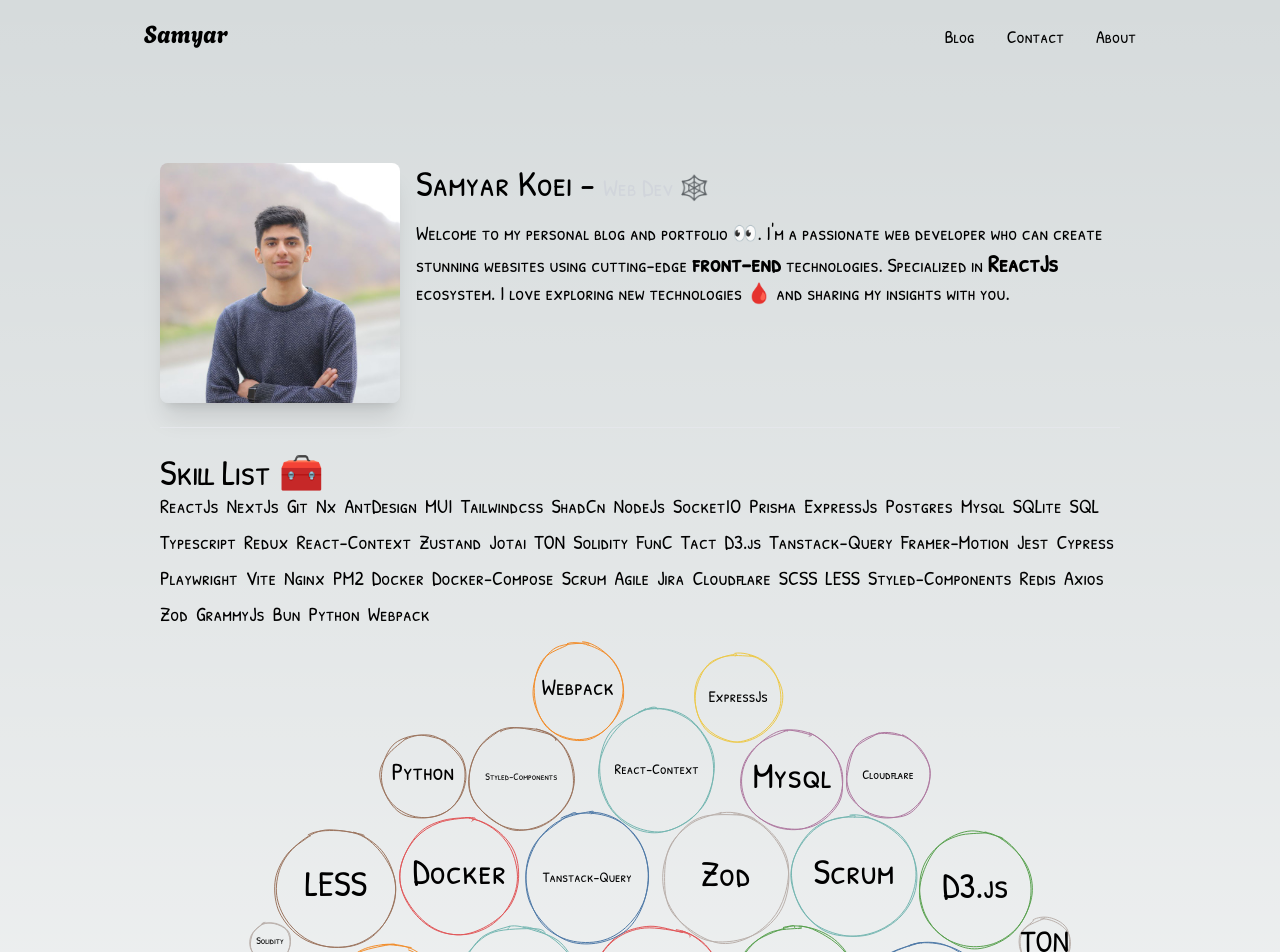
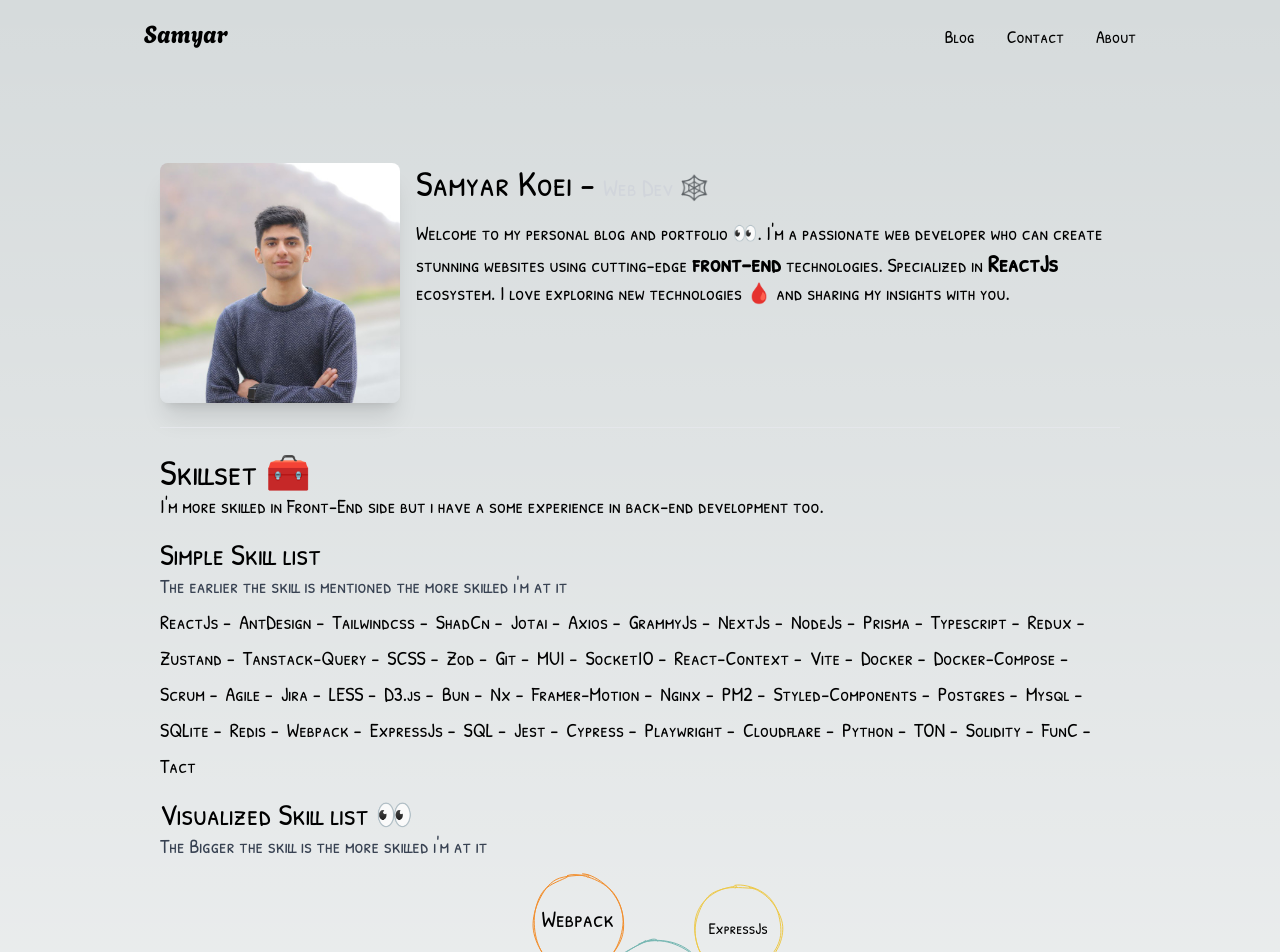
Before and after one commit to samyarkd/samyar, a Next.js app: page / in a window 1280 px wide. Shown: the top 952 px of the page. Built offline with nearby package versions, Linux system fonts and the light colour scheme.

Commit message:
feat: finish skill list

```diff
--- a/src/app/page.tsx
+++ b/src/app/page.tsx
@@ -1,12 +1,12 @@
 import Content from "@/components/content"
 import SkillBubble from "@/components/skill-bubble"
-import { SectionHeader } from "@/components/ui/typography"
+import { Description, SecondaryHeader, SectionHeader } from "@/components/ui/typography"
 import { skills } from "@/utils/static-data"
 import Image from "next/image"
 
 export default function Home() {
   return (
-    <Content className="flex-col gap-6">
+    <Content className="flex flex-col gap-6">
       <section className="flex flex-col-reverse xs:flex-row gap-4">
         <Image
           className="w-full mx-auto object-cover object-center shadow-xl dark:shadow-white/20 shadow-black/10 max-w-xs xs:w-1/4 rounded-lg"
@@ -21,12 +21,23 @@ export default function Home() {
         </div>
       </section>
       <hr className="w-full" />
-      <section className="w-full">
-        <SectionHeader>Skill List 🧰</SectionHeader>
-        <div className="gap-2 flex flex-wrap balance">
-          {
-            skills.map(skill => <span key={skill.label}>{skill.label}</span>)
-          }
+      <section className="flex flex-col gap-4 w-full">
+        <div>
+          <SectionHeader>Skillset 🧰</SectionHeader>
+          <p>I'm more skilled in Front-End side but i have a some experience in back-end development too.</p>
+        </div>
+        <div>
+          <SecondaryHeader>Simple Skill list</SecondaryHeader>
+          <Description className="mb-2">The earlier the skill is mentioned the more skilled i'm at it</Description>
+          <div className="flex gap-2 flex-wrap balance">
+            {
+              skills.sort((a, b) => b.value - a.value).map((skill, idx) => <span key={skill.label}>{skill.label} {idx === skills.length - 1 ? '' : ' - '} </span>)
+            }
+          </div>
+        </div>
+        <div>
+          <SecondaryHeader>Visualized Skill list 👀</SecondaryHeader>
+          <Description className="mb-2">The Bigger the skill is the more skilled i'm at it</Description>
           <SkillBubble />
         </div>
       </section>
--- a/src/components/ui/typography.tsx
+++ b/src/components/ui/typography.tsx
@@ -1,5 +1,14 @@
+import clsx from "clsx"
 import { ReactNode } from "react"
 
 export const SectionHeader = ({ children }: { children: ReactNode }) => {
   return <h1 className="text-4xl">{children}</h1>
 }
+
+export const SecondaryHeader = ({ children }: { children: ReactNode }) => {
+  return <h1 className="text-3xl">{children}</h1>
+}
+
+export const Description = ({ children, className }: { children: ReactNode, className?: string }) => {
+  return <p className={clsx("dark:text-gray-300 text-gray-700", className)}>{children}</p>
+}
```
